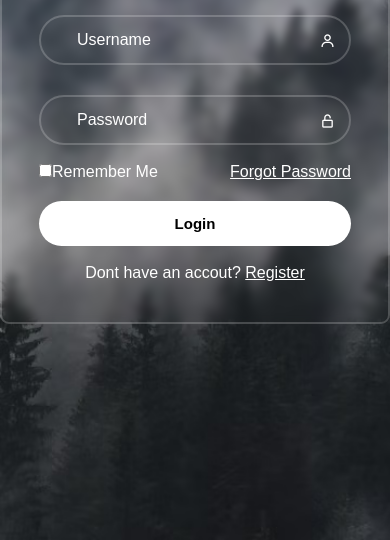
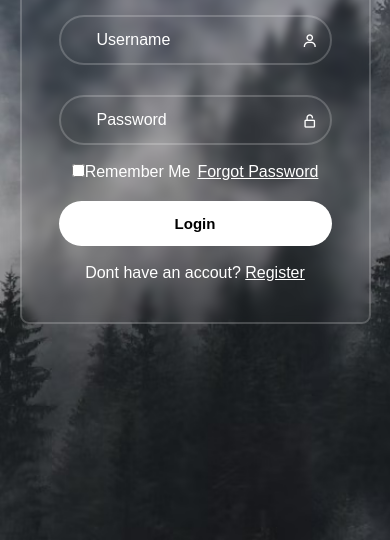
Before and after one commit to ayushinputs/Simple-Login-Page, a plain HTML site: page index.html in a window 390 px wide. Shown: the part 304-844 px from the top of the page. Drawn offline with nearby package versions, Linux system fonts and the light colour scheme.

Commit message:
Add files via upload

```diff
--- a/style.css
+++ b/style.css
@@ -114,6 +114,7 @@ input::placeholder {
     justify-content: center;
     margin-bottom: 3px;
     color: #fff;
+    font-weight: 100;
 }
 .register a{
     color: #fff;
@@ -121,3 +122,14 @@ input::placeholder {
 .remember a{
     color: #fff;
 }
+@media (max-width:425px){
+    .active{
+        max-width: 90%;
+    }
+    .remember{
+        display: flex;
+        flex-wrap: wrap;
+        gap: 7px;
+        justify-content: center;
+    }
+}
--- a/style2.css
+++ b/style2.css
@@ -104,6 +104,7 @@ input::placeholder{
 .register{
     text-align: center;
     margin-bottom: 3px;
+    font-weight: 100;
 }
 a{
     color: #fff;
@@ -111,3 +112,8 @@ a{
 .help{
     text-align: center;
 }
+@media (max-width:425px){
+    .active{
+        max-width: 90%;
+    }
+}
--- a/style3.css
+++ b/style3.css
@@ -38,3 +38,8 @@ h1{
     font-size: 15px;
     margin-top: 10px;
 }
+@media (max-width:425px){
+    .active{
+        max-width: 90%;
+    }
+}
```
